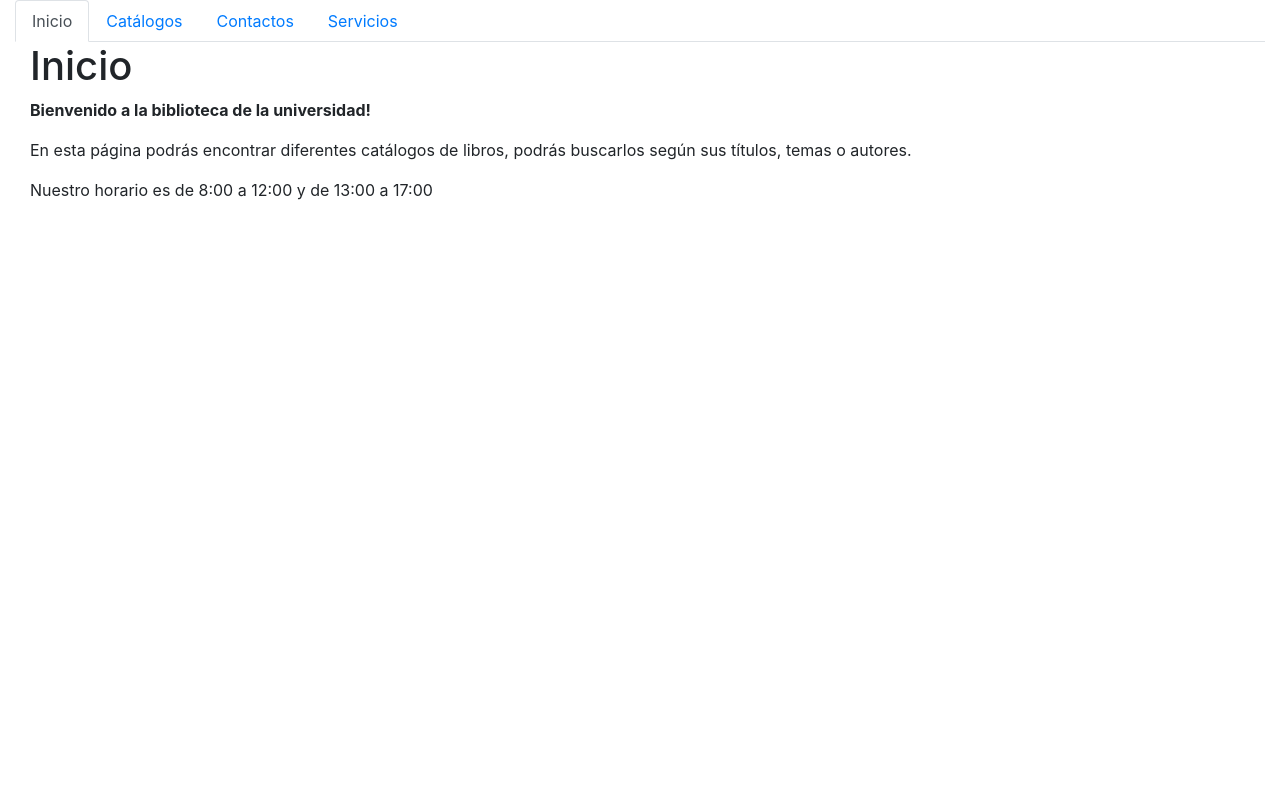
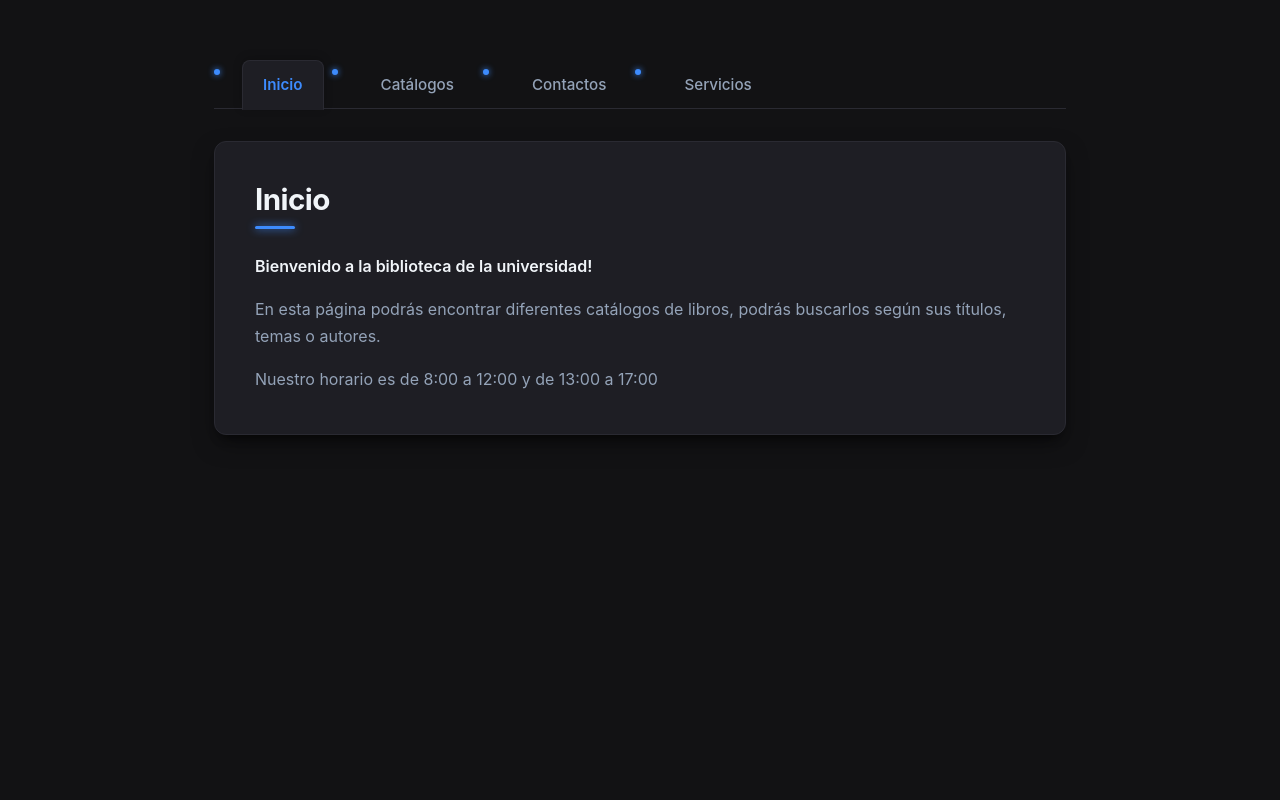
Before and after one commit to Christian-Guz/Practica-Ejercicio-Flask, a Flask app: page / in a window 1280 px wide. Run offline with Flask 3, Linux system fonts and the light colour scheme.

Commit message:
Aplicación de css-20261028

```diff
--- /dev/null
+++ b/static/css/dark-theme.css
@@ -0,0 +1,162 @@
+/* Variables de Color y Tipografía */
+:root {
+  --bg-main: #121214;
+  --surface-card: #1e1e24;
+  --surface-border: #2a2a32;
+  --text-primary: #f1f5f9;
+  --text-secondary: #94a3b8;
+  --accent-color: #3d8bfd;
+  --accent-glow: rgba(61, 139, 253, 0.15);
+  --accent-hover: #5297ff;
+  --font-family: -apple-system, BlinkMacSystemFont, "Segoe UI", Roboto, "Helvetica Neue", Arial, sans-serif;
+  --radius-lg: 12px;
+  --radius-sm: 8px;
+  --shadow-dark: 0 10px 25px -5px rgba(0, 0, 0, 0.5), 0 8px 10px -6px rgba(0, 0, 0, 0.5);
+}
+
+/* Base global */
+body {
+  background-color: var(--bg-main);
+  color: var(--text-primary);
+  font-family: var(--font-family);
+  margin: 0;
+  padding: 0;
+  min-height: 100vh;
+  -webkit-font-smoothing: antialiased;
+}
+
+/* Contenedor principal de la aplicación */
+body > .container-fluid {
+  max-width: 900px;
+  margin: 0 auto;
+  padding: 2.5rem 1.5rem;
+}
+
+/* ==========================================================================
+   Navegación (Pestañas / .nav-tabs)
+   ========================================================================== */
+
+.nav-tabs {
+  border-bottom: 1px solid var(--surface-border);
+  margin-bottom: 2rem;
+  gap: 0.5rem;
+}
+
+.nav-tabs .nav-item {
+  margin-bottom: -1px;
+}
+
+.nav-tabs .nav-link {
+  color: var(--text-secondary);
+  font-weight: 500;
+  font-size: 0.95rem;
+  padding: 0.75rem 1.25rem;
+  border: 1px solid transparent;
+  border-top-left-radius: var(--radius-sm);
+  border-top-right-radius: var(--radius-sm);
+  transition: all 0.25s ease;
+}
+
+/* Hover en pestañas inactivas */
+.nav-tabs .nav-link:hover {
+  color: var(--text-primary);
+  border-color: transparent transparent var(--surface-border) transparent;
+  background-color: rgba(255, 255, 255, 0.03);
+}
+
+/* Pestaña activa */
+.nav-tabs .nav-link.active {
+  color: var(--accent-color) !important;
+  background-color: var(--surface-card) !important;
+  border-color: var(--surface-border) var(--surface-border) transparent var(--surface-border) !important;
+  font-weight: 600;
+  box-shadow: 0 -2px 10px rgba(0, 0, 0, 0.2);
+}
+
+/* ==========================================================================
+   Contenido Principal ({% block content %})
+   ========================================================================== */
+
+/* Aplica tarjeta elegante tanto al .container-fluid interno como a los <div> de las vistas */
+body > .container-fluid > .container-fluid,
+body > .container-fluid > div:not(.nav) {
+  background-color: var(--surface-card);
+  border: 1px solid var(--surface-border);
+  border-radius: var(--radius-lg);
+  box-shadow: var(--shadow-dark);
+  padding: 2.5rem !important;
+}
+
+/* Títulos principales */
+h1 {
+  font-size: 1.85rem;
+  font-weight: 700;
+  color: var(--text-primary);
+  letter-spacing: -0.02em;
+  margin-bottom: 1.5rem;
+  position: relative;
+  display: inline-block;
+}
+
+/* Detalle sutil de línea acentuada bajo el h1 */
+h1::after {
+  content: "";
+  display: block;
+  width: 40px;
+  height: 3px;
+  background: var(--accent-color);
+  border-radius: 2px;
+  margin-top: 0.5rem;
+  box-shadow: 0 0 8px var(--accent-color);
+}
+
+/* Párrafos y texto */
+p {
+  font-size: 1rem;
+  line-height: 1.7;
+  color: var(--text-secondary);
+  margin-bottom: 1rem;
+}
+
+p strong {
+  color: var(--text-primary);
+  font-weight: 600;
+}
+
+p:last-child {
+  margin-bottom: 0;
+}
+
+/* Listas estilizadas (Catalogos y Servicios) */
+ul {
+  list-style: none;
+  padding-left: 0;
+  margin-top: 1.25rem;
+  margin-bottom: 1rem;
+}
+
+ul li {
+  position: relative;
+  padding-left: 1.75rem;
+  margin-bottom: 0.85rem;
+  color: var(--text-secondary);
+  line-height: 1.6;
+  font-size: 0.98rem;
+}
+
+/* Indicador personalizado para ítems de lista */
+ul li::before {
+  content: "";
+  position: absolute;
+  left: 0;
+  top: 0.6em;
+  width: 6px;
+  height: 6px;
+  border-radius: 50%;
+  background-color: var(--accent-color);
+  box-shadow: 0 0 6px var(--accent-color);
+}
+
+ul li strong {
+  color: var(--text-primary);
+}
--- a/templates/layout.html
+++ b/templates/layout.html
@@ -2,6 +2,8 @@
 <html lang="sp">
     <head>
         <link rel="stylesheet" href="https://cdn.jsdelivr.net/npm/bootstrap@4.6.2/dist/css/bootstrap.min.css" integrity="sha384-xOolHFLEh07PJGoPkLv1IbcEPTNtaed2xpHsD9ESMhqIYd0nLMwNLD69Npy4HI+N" crossorigin="anonymous">
+        <!-- Vinculación del tema oscuro independiente -->
+        <link rel="stylesheet" href="{{ url_for('static', filename='css/dark-theme.css') }}">
         <meta charset="UTF-8">
         <meta name="viewport" content="width=device-width, initial-scale=1.0">
         <title>{{titulo}}</title>
```
